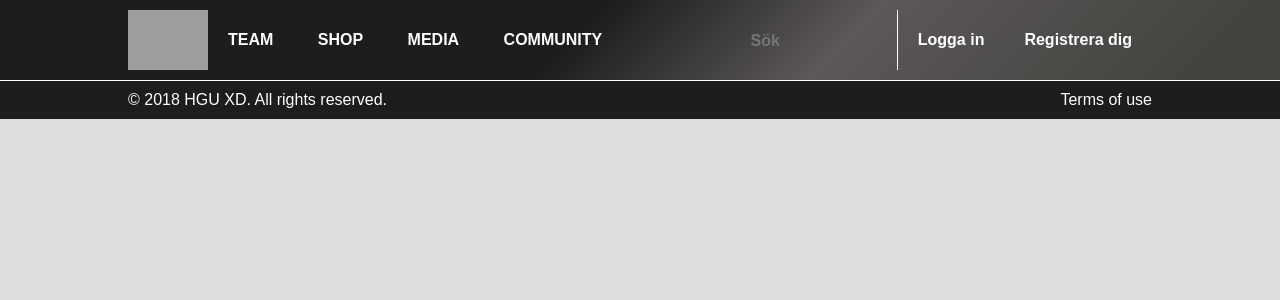
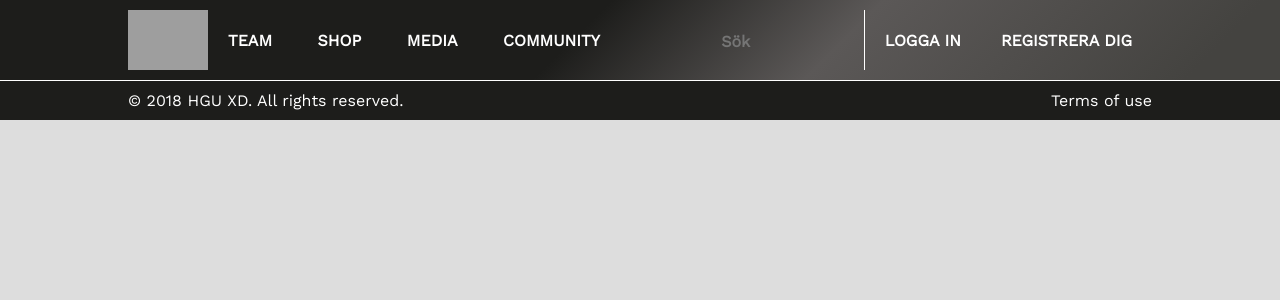
Before and after one commit to mrboppe/HGU-S, a PHP site: page / in a window 1280 px wide. Shown: the top 300 px of the page. Run offline with PHP 8.4, Linux system fonts and the light colour scheme; grey boxes are pictures that could not be loaded.

Commit message:
Fix live button and fonts

```diff
--- a/css/login.css
+++ b/css/login.css
@@ -30,6 +30,7 @@ p{
   margin: 0;
   font-size: 2em;
   color: #1d1d1b;
+  font-family: 'Work Sans';
 }
 button{
   width: 99%;
@@ -43,6 +44,7 @@ button{
   font-size: 2em;
   padding: 10px 0;
   background: #bcbcbc
+  font-family: 'Work Sans';
 }
 @media only screen and (max-width: 1500px) {
     #loginform {
--- a/css/main.css
+++ b/css/main.css
@@ -1,7 +1,7 @@
 body{
   overflow: hidden;
   overflow-y: scroll;
-  font-family: Arial;
+  font-family: 'Work Sans';
   padding: 0;
   margin: 0;
   background: #ddd;
@@ -68,6 +68,7 @@ header{
   padding: 0px 10px;
   margin: 0px 10px;
   font-size: 1em;
+  font-family: 'Work Sans';
 }
 #rlb{
     border-left: 1px solid white;
@@ -76,6 +77,7 @@ nav button{
   padding: 0px 10px;
   margin: 0px 10px;
   font-size: 1em;
+  font-family: 'Work Sans';
 }
 #sok{
   margin-right: 20px;
@@ -86,6 +88,7 @@ nav button{
   color: white;
   font-weight: bold;
   font-size: 1em;
+  font-family: 'Work Sans';
   text-align: center;
 }
 footer{
@@ -106,11 +109,12 @@ footer{
   display: none;
   position: relative;
   font-size: 1em;
+  font-family: 'Work Sans';
 }
 #liveimg{
   display: none;
   height: 15px;
   position: relative;
-  right: 82px;
-  top: 1px;
+  right: 78px;
+  top: 2px;
 }
--- a/index.php
+++ b/index.php
@@ -12,7 +12,7 @@ foreach ($pages as $page) {
 	<head>
 		<meta charset="utf-8">
 		<link rel="stylesheet" href="./css/main.css">
-		<link rel="icon" href="./img/logo.png">
+		<link href='https://fonts.googleapis.com/css?family=Work Sans' rel='stylesheet'>
 		<script src="https://ajax.googleapis.com/ajax/libs/jquery/3.3.1/jquery.min.js"></script>
 	</head>
 <script type="text/javascript">
@@ -32,7 +32,7 @@ foreach ($pages as $page) {
 						<button type="button" class="ho"name="shop" onclick="window.location.href='/?pages=shop'"><b>SHOP</b></button>
 						<button type="button" class="ho"name="media" onclick="window.location.href='/?pages=media'"><b>MEDIA</b></button>
 						<button type="button" class="ho"name="community" onclick="window.location.href='/?pages=community'"><b>COMMUNITY</b></button>
-						<button type="button" name="live" id="live" onclick="window.location.href='http://twitch.tv/mrboppee'"><b>LIVE</b></button>
+						<button type="button" name="live" id="live"><b>LIVE</b></button>
 						<img src="./img/live.png" id="liveimg">
 					</nav>
 				</div>
@@ -41,8 +41,8 @@ foreach ($pages as $page) {
 						<input type="text" name="sok" placeholder="Sök" class="h">
 					</div>
 					<div class="h f" id="rlb">
-						<button type="button" class="ho"name="login" onclick="window.location.href='/login.php'"><b>Logga in</b></button>
-						<button type="button" class="ho"name="register" onclick="window.location.href='/register.php'"><b>Registrera dig</b></button>
+						<button type="button" class="ho"name="login" onclick="window.location.href='/login.php'"><b>LOGGA IN</b></button>
+						<button type="button" class="ho"name="register" onclick="window.location.href='/register.php'"><b>REGISTRERA DIG</b></button>
 					</div>
 				</div>
 			</div>
```
